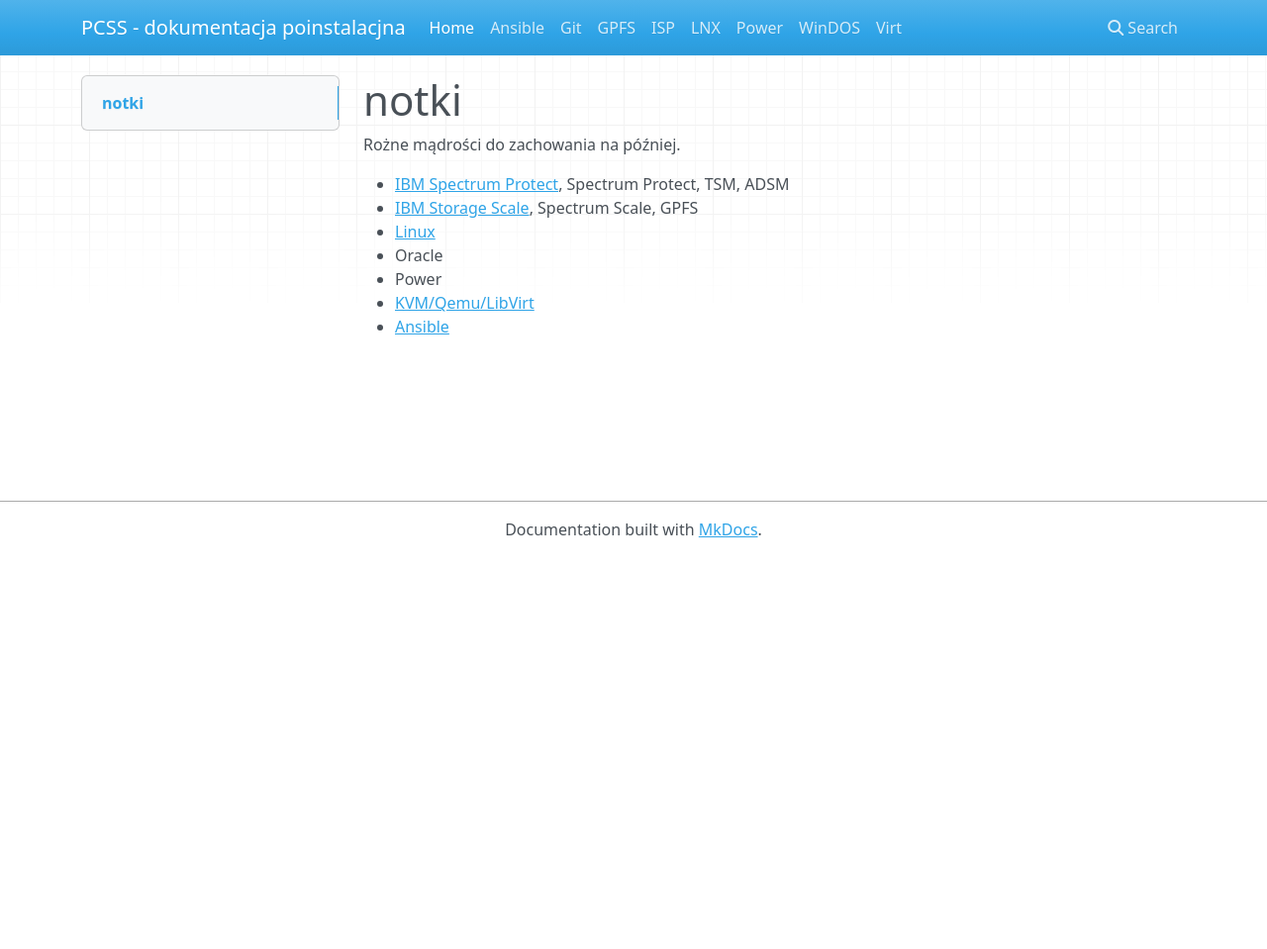
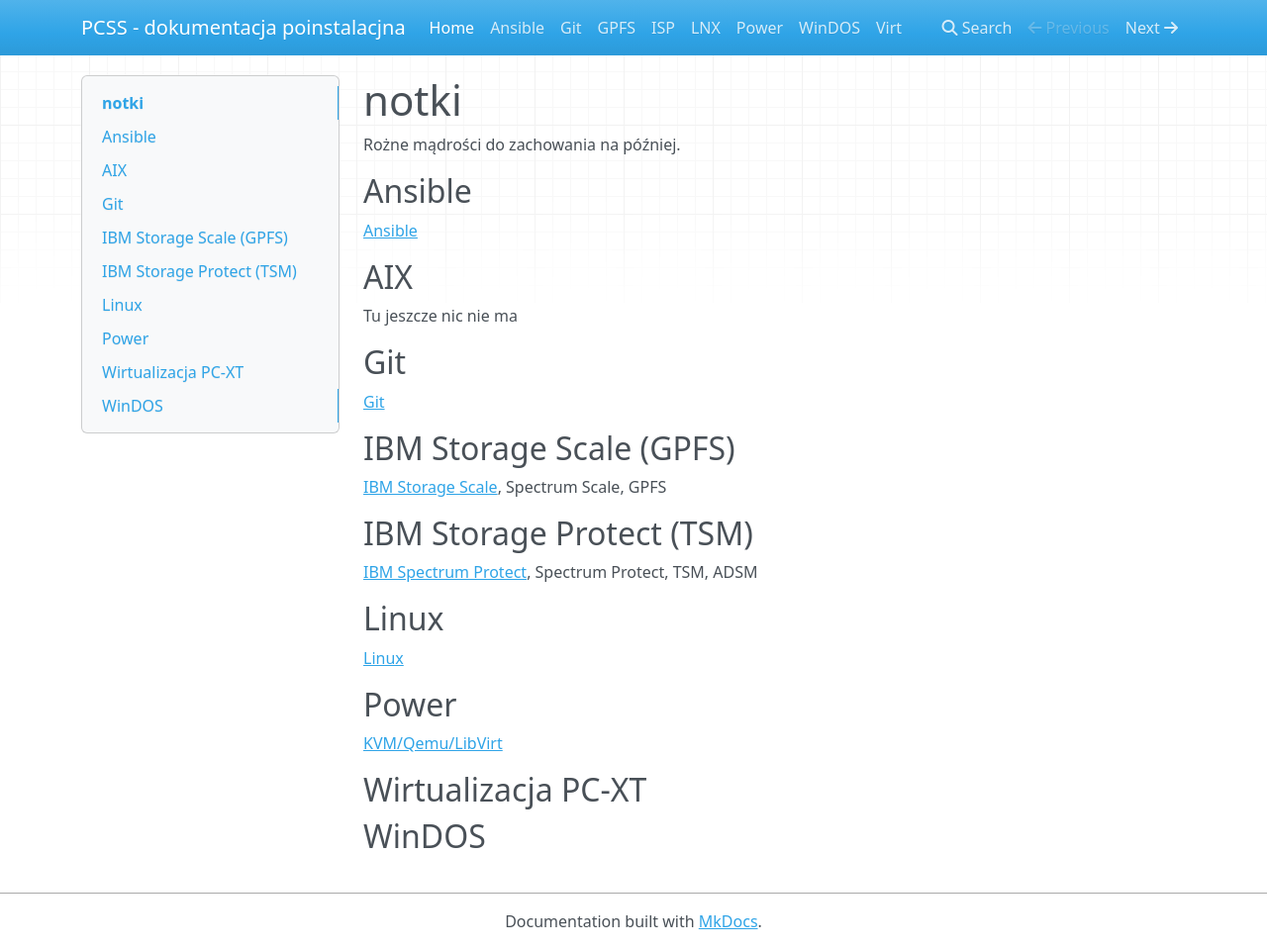
Before and after one commit to stecenator/notki, an MkDocs documentation site: the page built from docs/README.md, in a window 1280 px wide and 959 px high. Shown: the whole window at 99% size. Built offline with MkDocs 1.6.1, drawn with Linux system fonts in a browser that asks for light colours; nearby versions of some CDN libraries.

Commit message:
rozkurwione linki

```diff
--- a/docs/README.md
+++ b/docs/README.md
@@ -1,10 +1,35 @@
 # notki
 Rożne mądrości do zachowania na później.
 
-- [IBM Spectrum Protect](ISP/README.md), Spectrum Protect, TSM, ADSM
-- [IBM Storage Scale](GPFS/README.md), Spectrum Scale, GPFS
-- [Linux](LNX/README.md)
-- Oracle
-- Power
-- [KVM/Qemu/LibVirt](virt/README.md)
-- [Ansible](ansible/README.md)
+## Ansible
+
+[Ansible](ansible/README.md)
+
+## AIX
+
+Tu jeszcze nic nie ma
+
+## Git
+
+[Git](git/index.md)
+
+## IBM Storage Scale (GPFS)
+
+[IBM Storage Scale](GPFS/README.md), Spectrum Scale, GPFS
+
+## IBM Storage Protect (TSM)
+
+[IBM Spectrum Protect](ISP/README.md), Spectrum Protect, TSM, ADSM
+
+## Linux
+
+[Linux](LNX/README.md)
+
+## Power
+
+[KVM/Qemu/LibVirt](virt/README.md)
+
+## Wirtualizacja PC-XT
+
+
+## WinDOS
```
Also changed, not shown: docs/git/index.md (renamed from docs/git/git.md).
